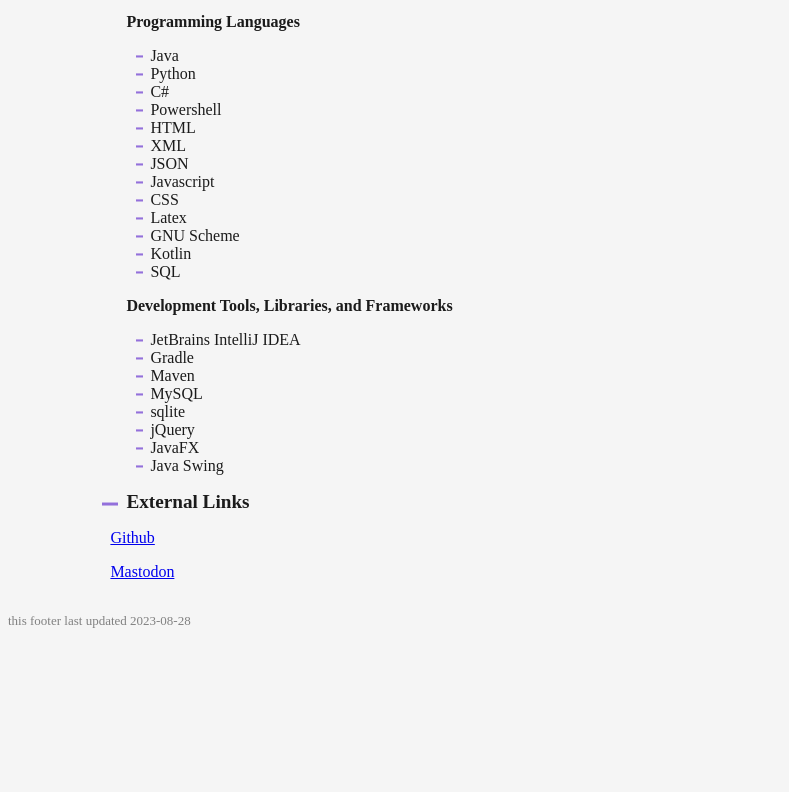
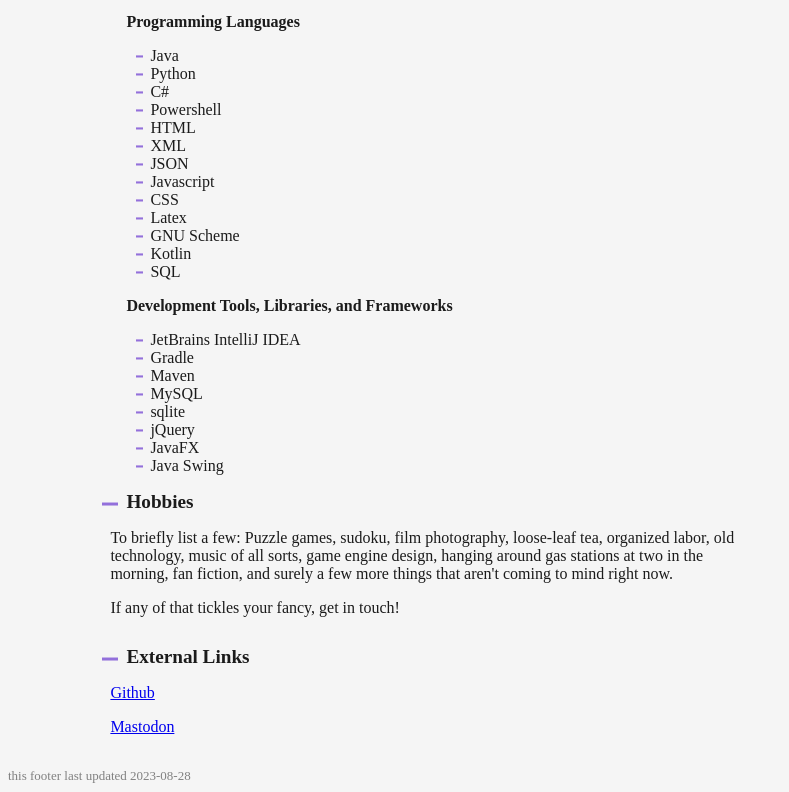
Before and after one commit to eforrest8/eforrest8.github.io, a plain HTML site: page CV/index.html in a window 1280 px wide. Shown: the part 984-1776 px from the top of the page, without its empty margins (0-789 px from the left). Before the commit the page ends 1621 px from the top, so only its background shows below. Drawn offline with Linux system fonts and the light colour scheme.

Commit message:
Update CV
forgot to add a hobbies section!
that's like, the most important part!

```diff
--- a/CV/index.html
+++ b/CV/index.html
@@ -103,6 +103,14 @@
             <li>JavaFX</li>
             <li>Java Swing</li>
           </ul>
+        <h2 id="hobbies">Hobbies</h2>
+          <p>
+            To briefly list a few: Puzzle games, sudoku, film photography,
+            loose-leaf tea, organized labor, old technology, music of all sorts, game engine design,
+            hanging around gas stations at two in the morning, fan fiction, and
+            surely a few more things that aren't coming to mind right now.
+          </p>
+          <p>If any of that tickles your fancy, get in touch!</p>
         <h2 id="links">External Links</h2>
           <p>
             <a href="https://github.com/eforrest8">Github</a>
```
